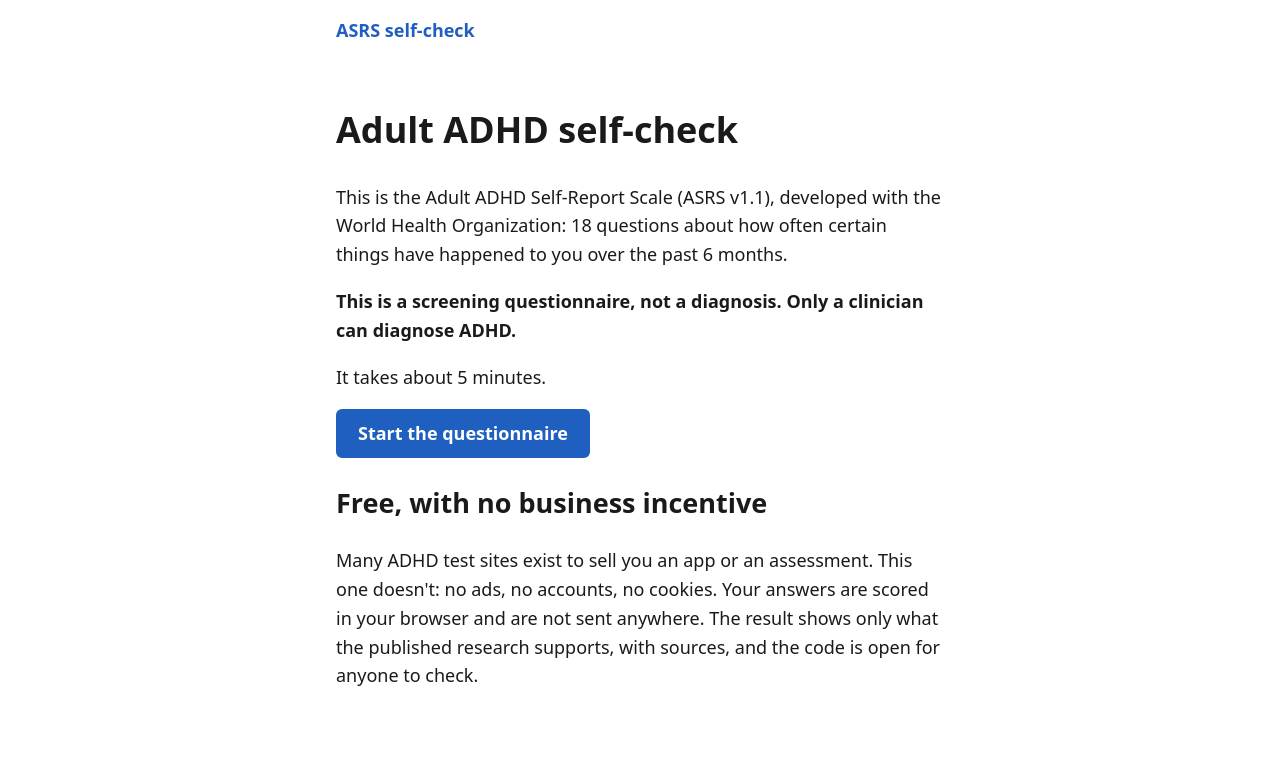
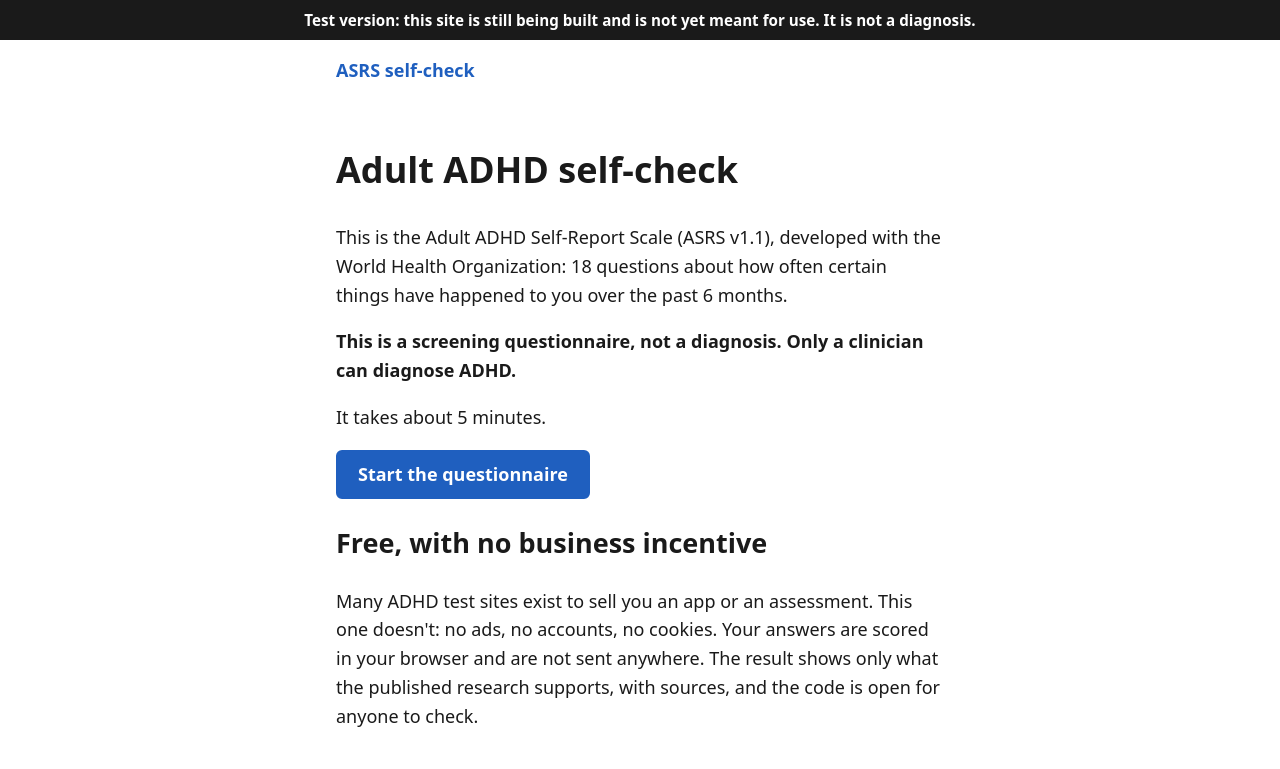
Before and after one commit to timotizianomeier/asrs-test, an Astro site: page / in a window 1280 px wide. Shown: the top 769 px of the page. Built offline with nearby package versions, Linux system fonts and the light colour scheme; Astro itself is replaced by a stand-in of ours.

Commit message:
feat: add test version banner

```diff
--- a/src/i18n/en.ts
+++ b/src/i18n/en.ts
@@ -24,6 +24,9 @@ const KESSLER_2005_DOI = "https://doi.org/10.1017/S0033291704002892";
 export const en: Messages = {
   siteName: "ASRS self-check",
   skipToContent: "Skip to content",
+  testBanner:
+    "Test version: this site is still being built and is not yet meant for use. " +
+    "It is not a diagnosis.",
   footer: {
     help:
       "If attention, restlessness or impulsivity cause you real problems, talk to your doctor " +
--- a/src/i18n/messages.ts
+++ b/src/i18n/messages.ts
@@ -8,6 +8,8 @@ export interface Messages {
   /** Site frame (BaseLayout): name, skip link and footer lines. */
   readonly siteName: string;
   readonly skipToContent: string;
+  /** Shown on every page until go-live (docs/decisions.md #18). */
+  readonly testBanner: string;
   readonly footer: {
     readonly help: string;
     readonly asrsCopyright: string;
--- a/src/layouts/BaseLayout.astro
+++ b/src/layouts/BaseLayout.astro
@@ -26,6 +26,8 @@ const t = getMessages(locale);
   </head>
   <body>
     <a class="skip-link" href="#content">{t.skipToContent}</a>
+    <!-- Remove at go-live (docs/decisions.md #18). -->
+    <p class="test-banner">{t.testBanner}</p>
 
     <header>
       <a href="/">{t.siteName}</a>
--- a/src/styles/global.css
+++ b/src/styles/global.css
@@ -37,6 +37,17 @@ body {
   font-family: system-ui, -apple-system, "Segoe UI", Roboto, sans-serif;
   font-size: 1.125rem;
   line-height: 1.6;
+}
+
+/* Test-version banner (remove at go-live). */
+.test-banner {
+  margin: 0;
+  padding: 0.5rem 1rem;
+  background: var(--text);
+  color: var(--bg);
+  font-size: 0.95rem;
+  font-weight: 600;
+  text-align: center;
 }
 
 header,
```
Also changed, not shown: docs/decisions.md (+8 -1 lines), e2e/questionnaire.e2e.ts (+7 -0 lines).
